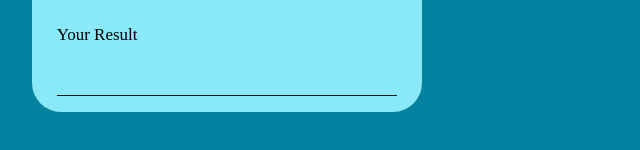
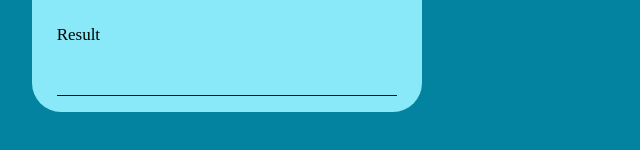
Before and after one commit to heyansul/OIBGRIP, a plain HTML site: page Level 1(Task 3)/index.html in a window 1280 px wide. Shown: the part 480-630 px from the top of the page, 176-816 px from the left. Drawn offline with Linux system fonts and the light colour scheme.

Commit message:
Update index.html

```diff
--- a/Level 1(Task 3)/index.html
+++ b/Level 1(Task 3)/index.html
@@ -32,7 +32,7 @@
         </div>
         <button type="submit" id="btn" onclick="temperature()">Convert</button>
         <div class="resultss">
-            <label for="result">Your Result</label>
+            <label for="result">Result</label>
             <div id="result"></div>
         </div>
     </div>
```
